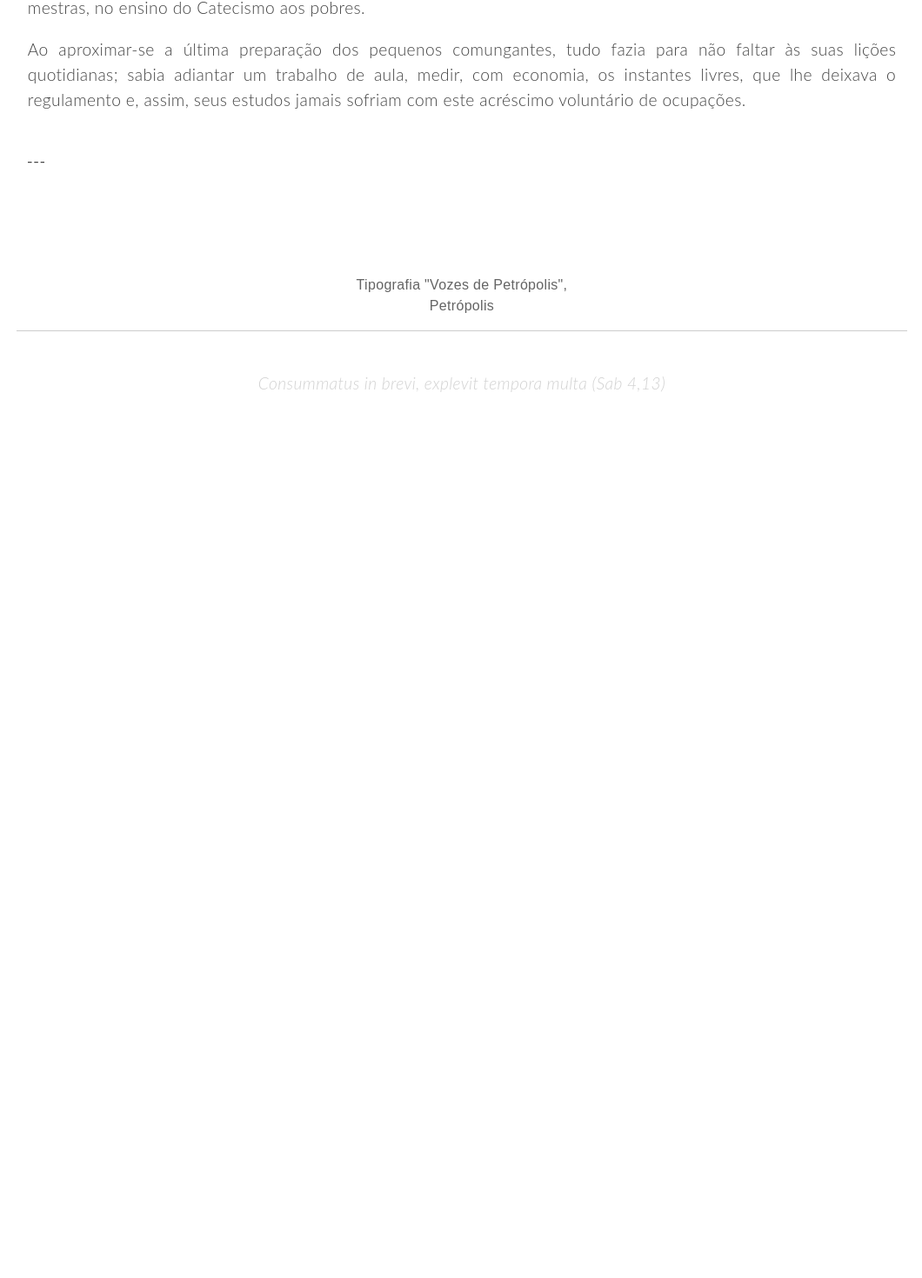
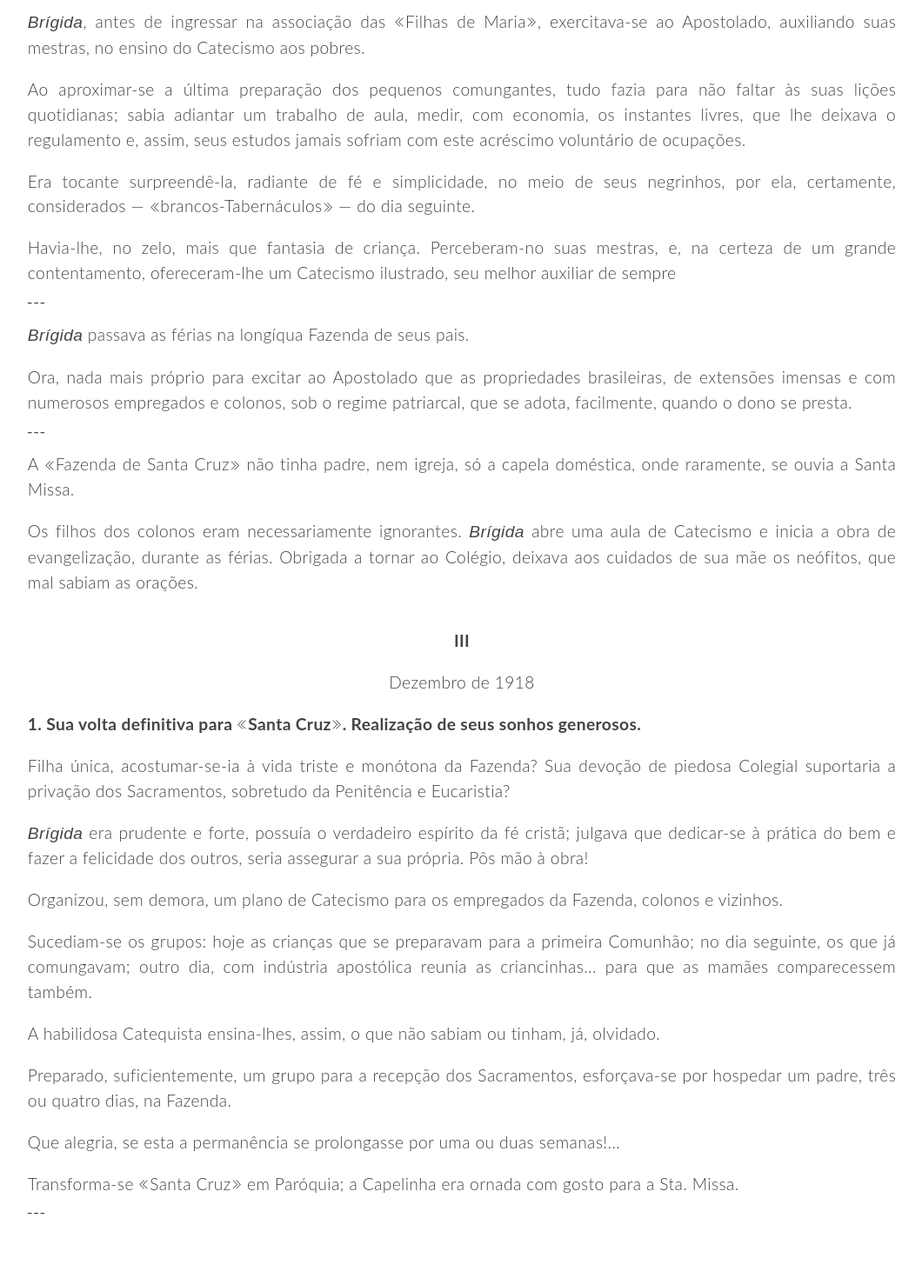
Before and after one commit to jadefr/brigida, a React (Create React App) app: page /livro in a window 1280 px wide. Shown: the part 2709-4179 px from the top of the page at 87% size, without its empty margins (109-1169 px from the left). Before the commit the page ends 3193 px from the top, so only its background shows below. Built offline with nearby package versions, Linux system fonts and the light colour scheme.

Commit message:
Change padding for mobile on Livro

```diff
--- a/src/components/Navbar/Navbar.css
+++ b/src/components/Navbar/Navbar.css
@@ -73,10 +73,10 @@
     -ms-user-select: none;
     user-select: none;
 }
+
 .noSelect:focus {
     outline: none !important;
 }
-
 
 .hidden{
     height: 80px;
--- a/src/views/Livro/Livro.css
+++ b/src/views/Livro/Livro.css
@@ -77,4 +77,8 @@
     .livro__subtitle {
         line-height: 1.3em;
     }
+
+    .livro__row {
+        padding: 0 5%;
+    }
 }
--- a/src/views/Livro/Livro.js
+++ b/src/views/Livro/Livro.js
@@ -18,7 +18,9 @@ function Livro() {
                 <p className="livro__text">Aos bondosos Tios</p>
                 <p className="livro__text">Chiquinho e Nhánhá</p>
                 <p className="livro__text">oferece o grato sobrinho</p>
+                <br/>
                 <p className="livro__text">Pe. Oscar Figueira de Aquino</p>
+                <br/>
                 <p className="livro__text">Caraça, 2-11-33.</p>
                 <TextImageSource {...imgHr1} />
             </div>
@@ -105,13 +107,34 @@ function Livro() {
                 <p className="livro__text"><span className="livro__span-italics">Brígida</span>, antes de ingressar na associação das <TfiAngleDoubleLeft className="livro__icon"/>Filhas de Maria<TfiAngleDoubleRight
                     className="livro__icon"/>, exercitava-se ao Apostolado, auxiliando suas mestras, no ensino do Catecismo aos pobres.</p>
                 <p className="livro__text">Ao aproximar-se a última preparação dos pequenos comungantes, tudo fazia para não faltar às suas lições quotidianas; sabia adiantar um trabalho de aula, medir, com economia, os instantes livres, que lhe deixava o regulamento e, assim, seus estudos jamais sofriam com este acréscimo voluntário de ocupações.</p>
-                <p className="livro__text"></p>
-                <p className="livro__text"></p>
+                <p className="livro__text">Era tocante surpreendê-la, radiante de fé e simplicidade, no meio de seus negrinhos, por ela, certamente, considerados — <TfiAngleDoubleLeft className="livro__icon"/>brancos-Tabernáculos<TfiAngleDoubleRight
+                    className="livro__icon"/> — do dia seguinte.</p>
+                <p className="livro__text">Havia-lhe, no zelo, mais que fantasia de criança. Perceberam-no suas mestras, e, na certeza de um grande contentamento, ofereceram-lhe um Catecismo ilustrado, seu melhor auxiliar de sempre</p>
                 <TfiLineDashed className="livro__icon-dash"/>
-                <p className="livro__text"></p>
+                <p className="livro__text"><span className="livro__span-italics">Brígida</span> passava as férias na longíqua Fazenda de seus pais.</p>
+                <p className="livro__text">Ora, nada mais próprio para excitar ao Apostolado que as propriedades brasileiras, de extensões imensas e com numerosos empregados e colonos, sob o regime patriarcal, que se adota, facilmente, quando o dono se presta.</p>
+                <TfiLineDashed className="livro__icon-dash"/>
+                <p className="livro__text">A <TfiAngleDoubleLeft className="livro__icon"/>Fazenda de Santa Cruz<TfiAngleDoubleRight
+                    className="livro__icon"/> não tinha padre, nem igreja, só a capela doméstica, onde raramente, se ouvia a Santa Missa.</p>
+                <p className="livro__text">Os filhos dos colonos eram necessariamente ignorantes. <span className="livro__span-italics">Brígida</span> abre uma aula de Catecismo e inicia a obra de evangelização, durante as férias. Obrigada a tornar ao Colégio, deixava aos cuidados de sua mãe os neófitos, que mal sabiam as orações.</p>
             </div>
             <div className="livro__row text">
-                <p className="livro__text"></p>
+                <div className="livro__chapter-title">
+                    <p className="livro__text livro__span-bold">III</p>
+                    <p className="livro__text">Dezembro de 1918</p>
+                </div>
+                <p className="livro__text livro__span-bold">1. Sua volta definitiva para <TfiAngleDoubleLeft className="livro__icon"/>Santa Cruz<TfiAngleDoubleRight
+                    className="livro__icon"/>. Realização de seus sonhos generosos.</p>
+                <p className="livro__text">Filha única, acostumar-se-ia à vida triste e monótona da Fazenda? Sua devoção de piedosa Colegial suportaria a privação dos Sacramentos, sobretudo da Penitência e Eucaristia?</p>
+                <p className="livro__text"><span className="livro__span-italics">Brígida</span> era prudente e forte, possuía o verdadeiro espírito da fé cristã; julgava que dedicar-se à prática do bem e fazer a felicidade dos outros, seria assegurar a sua própria. Pôs mão à obra!</p>
+                <p className="livro__text">Organizou, sem demora, um plano de Catecismo para os empregados da Fazenda, colonos e vizinhos.</p>
+                <p className="livro__text">Sucediam-se os grupos: hoje as crianças que se preparavam para a primeira Comunhão; no dia seguinte, os que já comungavam; outro dia, com indústria apostólica reunia as criancinhas... para que as mamães comparecessem também.</p>
+                <p className="livro__text">A habilidosa Catequista ensina-lhes, assim, o que não sabiam ou tinham, já, olvidado.</p>
+                <p className="livro__text">Preparado, suficientemente, um grupo para a recepção dos Sacramentos, esforçava-se por hospedar um padre, três ou quatro dias, na Fazenda.</p>
+                <p className="livro__text">Que alegria, se esta a permanência se prolongasse por uma ou duas semanas!...</p>
+                <p className="livro__text">Transforma-se <TfiAngleDoubleLeft className="livro__icon"/>Santa Cruz<TfiAngleDoubleRight
+                    className="livro__icon"/> em Paróquia; a Capelinha era ornada com gosto para a Sta. Missa.</p>
+                <TfiLineDashed className="livro__icon-dash"/>
             </div>
             <div className="livro__row text">
                 <p className="livro__text"></p>
```
